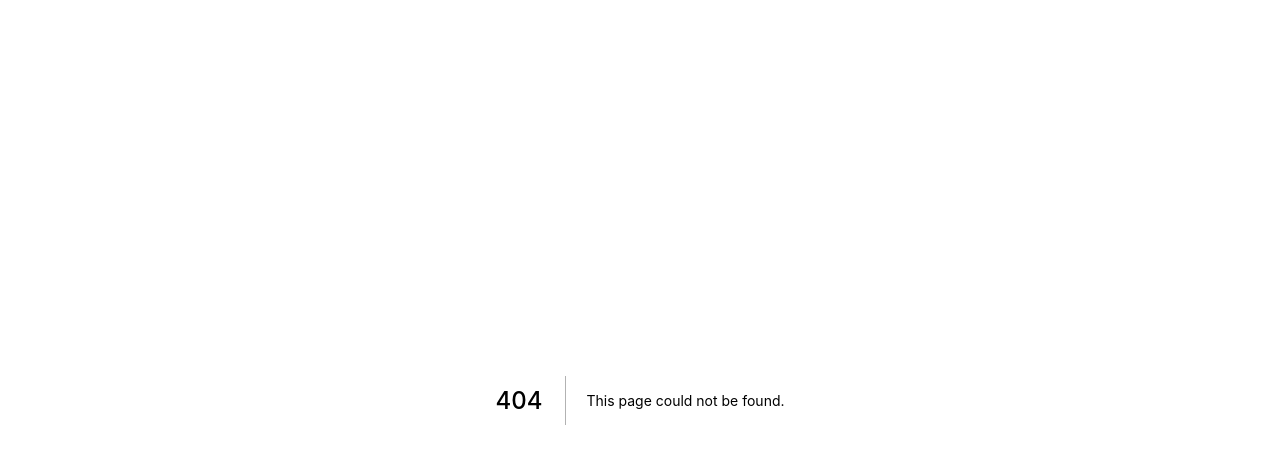
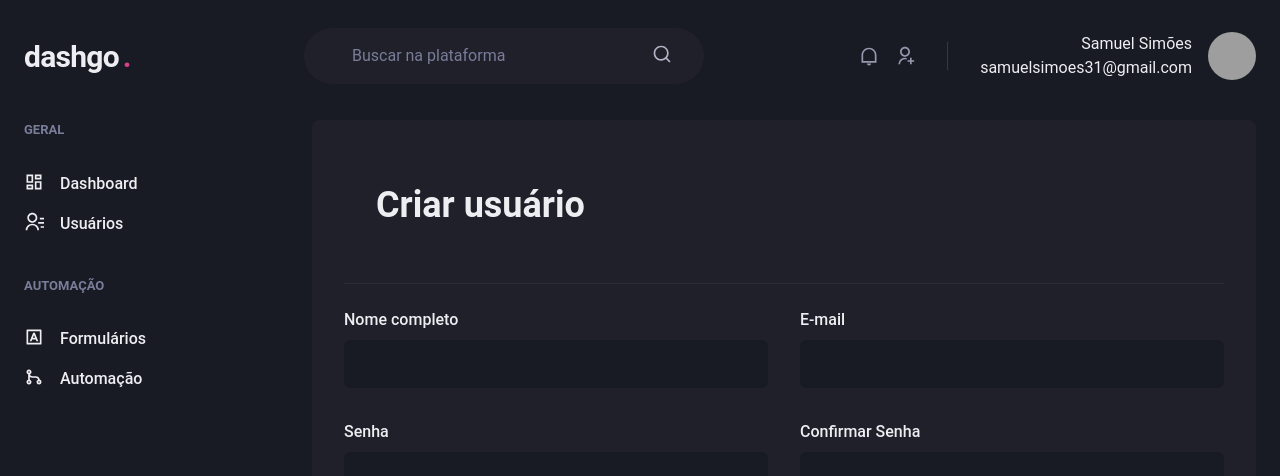
Before and after one commit to SamuelSimoes31/dashgo, a Next.js app: page /users/create in a window 1280 px wide. Before the commit this address had no page. Shown: the top 476 px of the page. Built offline with nearby package versions, Linux system fonts and the light colour scheme; grey boxes are pictures that could not be loaded.

Commit message:
feat: create user page

```diff
--- /dev/null
+++ b/src/pages/users/create.tsx
@@ -0,0 +1,38 @@
+import {
+  Box,
+  Divider,
+  Flex,
+  Heading,
+  SimpleGrid,
+  VStack
+} from '@chakra-ui/react';
+import Input from '../../components/Form/Input';
+import Sidebar from '../../components/Form/Sidebar';
+import Header from '../../components/Header';
+
+export default function CreateUser() {
+  return (
+    <Box>
+      <Header />
+      <Flex w="100%" my="6" maxWidth={1480} mx="auto" px="6">
+        <Sidebar />
+        <Box flex="1" borderRadius={8} bg="gray.800" p="8">
+          <Heading flex="1" borderRadius={8} bg="gray.800" p="8">
+            Criar usuário
+          </Heading>
+          <Divider my="6" borderColor="gray.700" />
+          <VStack spacing="8">
+            <SimpleGrid minChildWidth="240px" spacing="8" w="100%">
+              <Input name="name" label="Nome completo" />
+              <Input name="email" type="email" label="E-mail" />
+            </SimpleGrid>
+            <SimpleGrid minChildWidth="240px" spacing="8" w="100%">
+              <Input name="password" type="password" label="Senha" />
+              <Input name="password_confirmation" type="password" label="Confirmar Senha" />
+            </SimpleGrid>
+          </VStack>
+        </Box>
+      </Flex>
+    </Box>
+  );
+}
```
